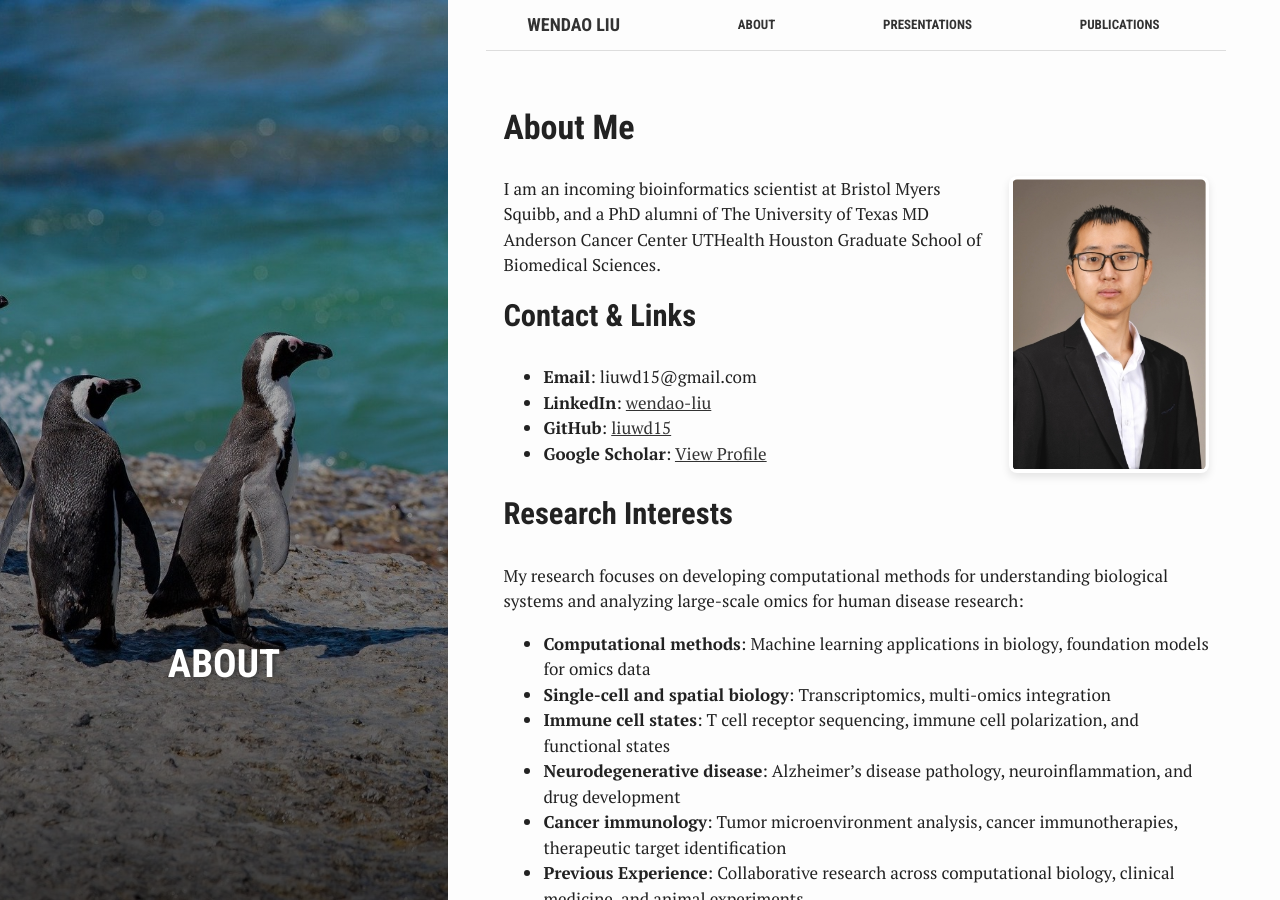
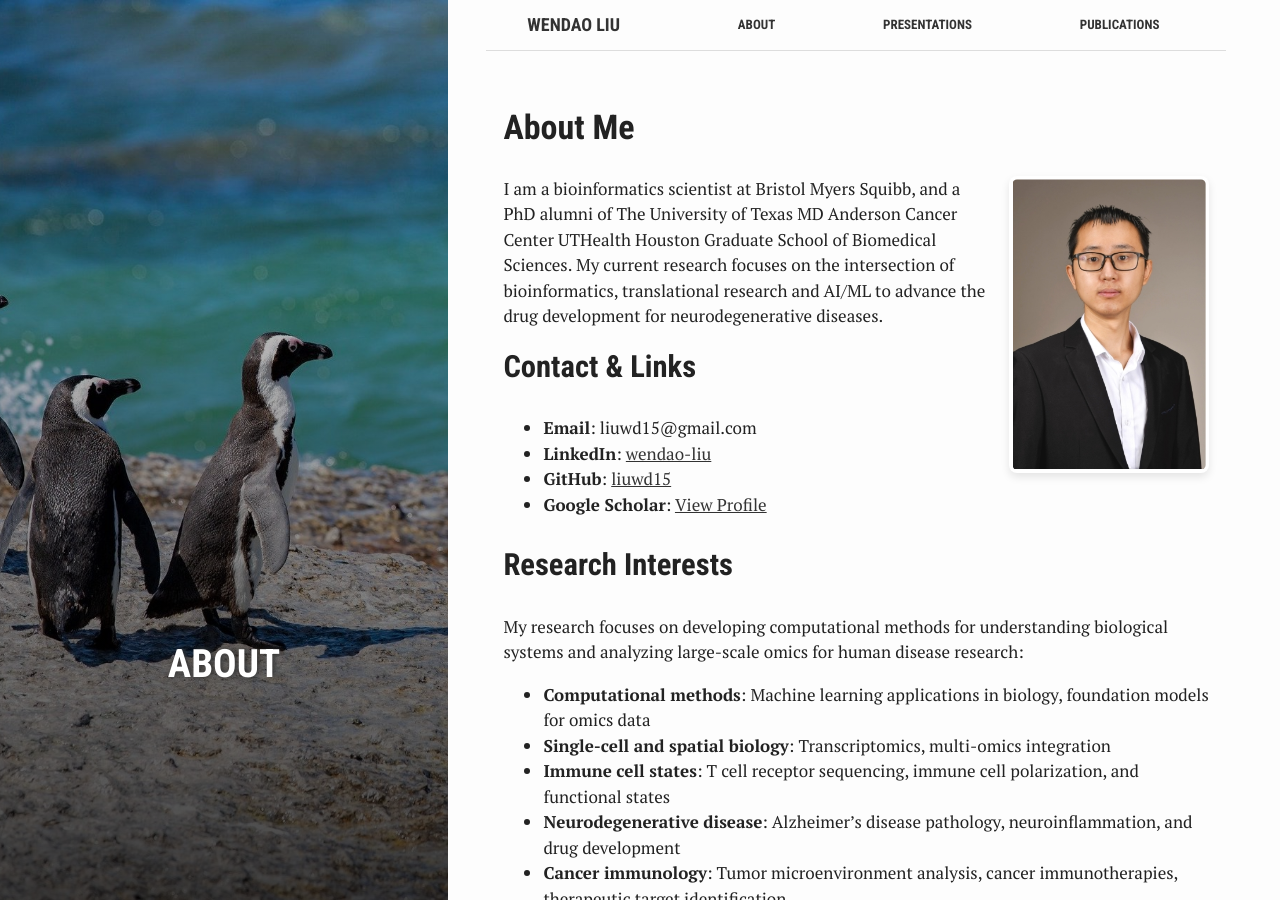
Before and after one commit to liuwd15/liuwd15.github.io, a Jekyll site: the page built from about.md, in a window 1280 px wide and 900 px high. Built offline with Jekyll 4.4.1, drawn with Linux system fonts in a browser that asks for light colours.

Commit message:
Update 2026.8

```diff
--- a/about.md
+++ b/about.md
@@ -10,7 +10,7 @@ bg: "african-penguins.jpg"
 
 <img src="{{ site.baseurl }}/assets/images/photo.jpg" alt="Wendao Liu" style="float: right; margin: 0 0 20px 20px; max-width: 200px; border-radius: 8px; box-shadow: 0 4px 8px rgba(0,0,0,0.1);">
 
-I am an incoming bioinformatics scientist at Bristol Myers Squibb, and a PhD alumni of The University of Texas MD Anderson Cancer Center UTHealth Houston Graduate School of Biomedical Sciences.
+I am a bioinformatics scientist at Bristol Myers Squibb, and a PhD alumni of The University of Texas MD Anderson Cancer Center UTHealth Houston Graduate School of Biomedical Sciences. My current research focuses on the intersection of bioinformatics, translational research and AI/ML to advance the drug development for neurodegenerative diseases.
 
 ## Contact & Links
 
```
